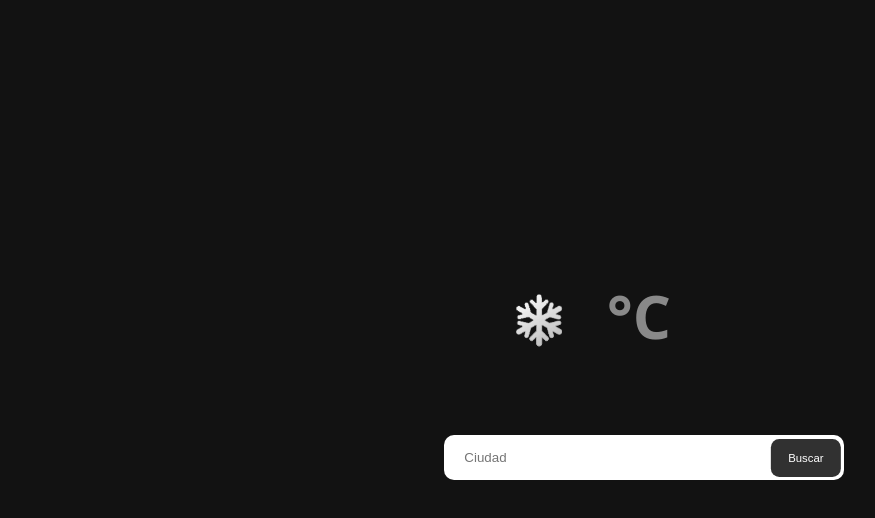
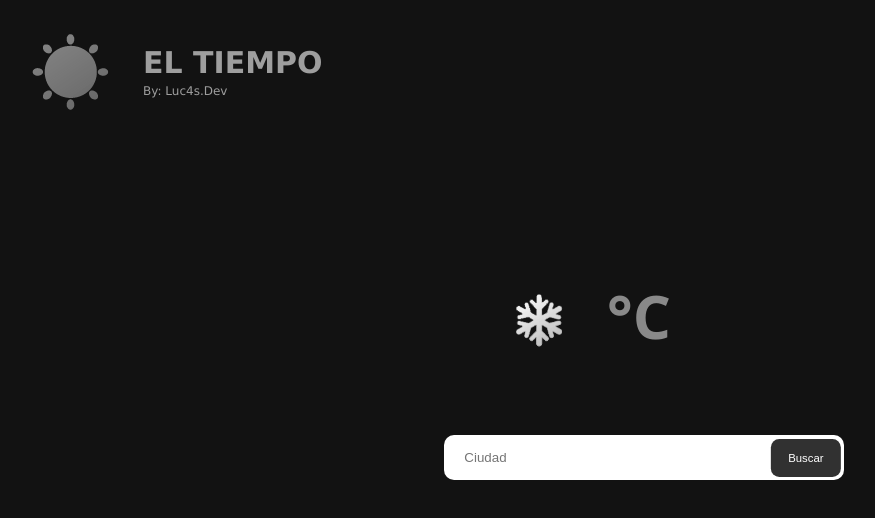
Before and after one commit to LucasCaez/ElTiempo, a React (Create React App) app: page / in a window 1280 px wide. Shown: the top 518 px of the page, without its empty margins (1-876 px from the left). Built offline with nearby package versions, Linux system fonts and the light colour scheme; no server answers.

Commit message:
ElTiempo v1

```diff
--- a/src/App.css
+++ b/src/App.css
@@ -95,6 +95,10 @@ body {
   padding: 20px;
 }
 
+.Footer h1 {
+  font-size: 30px;
+}
+
 .Footer a{
 font-size: 12px;
 color: rgb(158, 158, 158);
--- a/src/App.js
+++ b/src/App.js
@@ -4,6 +4,7 @@ import React, { useEffect, useState } from 'react';
 import { getApiInfo } from './componentes/getApiInfo';
 import { Home } from './componentes/Home';
 import { Buscador } from './componentes/Buscador';
+import { Footer } from './componentes/footer';
 
 function App() {
 
@@ -32,16 +33,15 @@ function App() {
   }, [city])
 
   const sumit = (e) => {
-console.log(e)
-
-
     e.preventDefault()
     setCity(e.target[0].value)
     e.target.reset()
-
   }
 
   return (
+<>
+<Footer />
+
     <div className='App' >
       <div>
 
@@ -50,6 +50,7 @@ console.log(e)
 
       </div>
     </div>
+    </>
   );
 }
 
--- /dev/null
+++ b/src/componentes/footer.jsx
@@ -0,0 +1,15 @@
+import React from 'react'
+import Logo from "../media/soleado.png"
+
+export const Footer = () => {
+    return (
+        <div className='Footer'>
+            <img src={Logo} alt="logo" />
+            <div>
+                <a href="https://eltiempo.luc4s.dev"><h1>EL TIEMPO</h1></a>
+                <a href='https://luc4s.dev' >By: Luc4s.Dev</a>
+            </div>
+
+        </div>
+    )
+}
```
